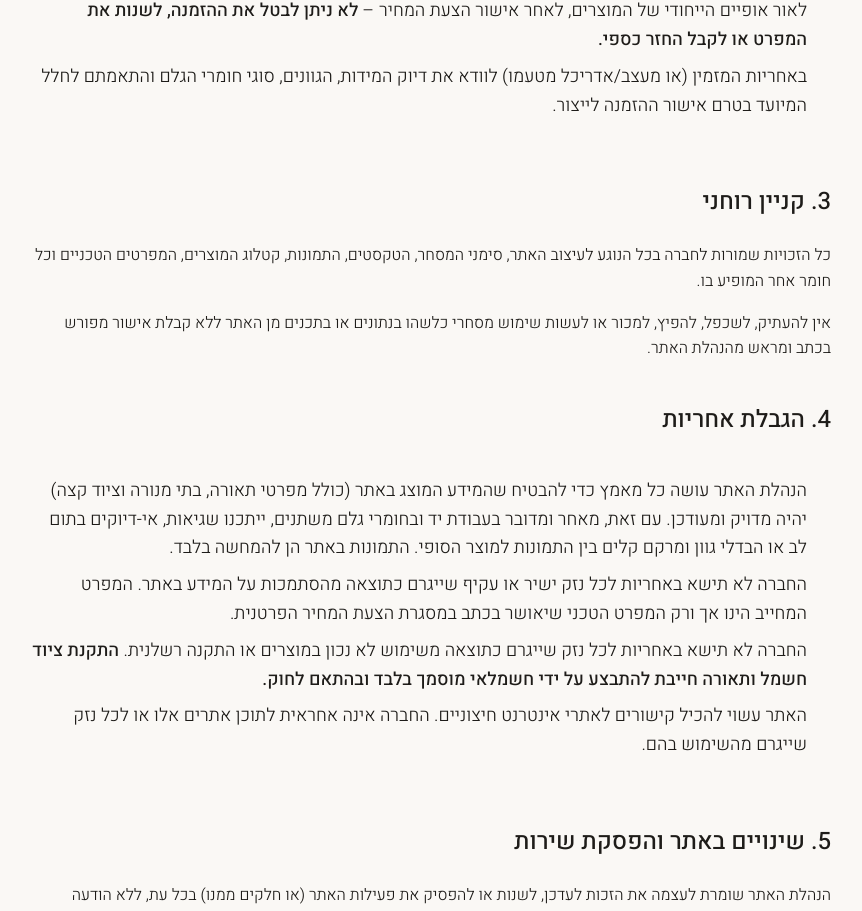
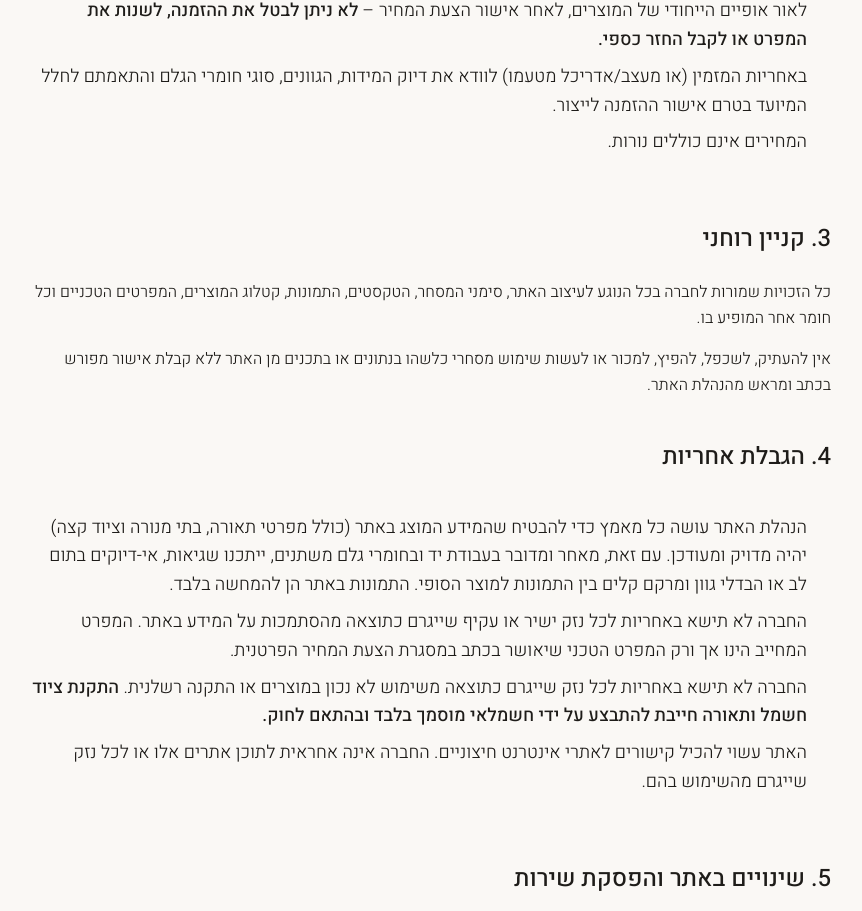
Before and after one commit to Tsoorh/lighting-store-frontend, a React (Vite) app: page /terms in a window 1280 px wide. Shown: the part 956-1867 px from the top of the page, without its empty margins (209-1071 px from the left). Built offline with nearby package versions, Linux system fonts and the light colour scheme.

Commit message:
feat: add price disclaimer; specify that prices do not include bulbs in Terms of Use

```diff
--- a/src/pages/TermsOfUse.tsx
+++ b/src/pages/TermsOfUse.tsx
@@ -68,6 +68,11 @@ export const TermsOfUse = () => {
                             ? 'It is the responsibility of the ordering party (or a designer/architect on their behalf) to verify the accuracy of measurements, shades, types of raw materials, and their suitability for the designated space before approving the order for production.'
                             : 'באחריות המזמין (או מעצב/אדריכל מטעמו) לוודא את דיוק המידות, הגוונים, סוגי חומרי הגלם והתאמתם לחלל המיועד בטרם אישור ההזמנה לייצור.'}
                     </li>
+                    <li>
+                        {isEn
+                            ? 'Prices do not include bulbs.'
+                            : 'המחירים אינם כוללים נורות.'}
+                    </li>
                 </ul>
 
                 <h2>{isEn ? '3. Intellectual Property' : '3. קניין רוחני'}</h2>
```
